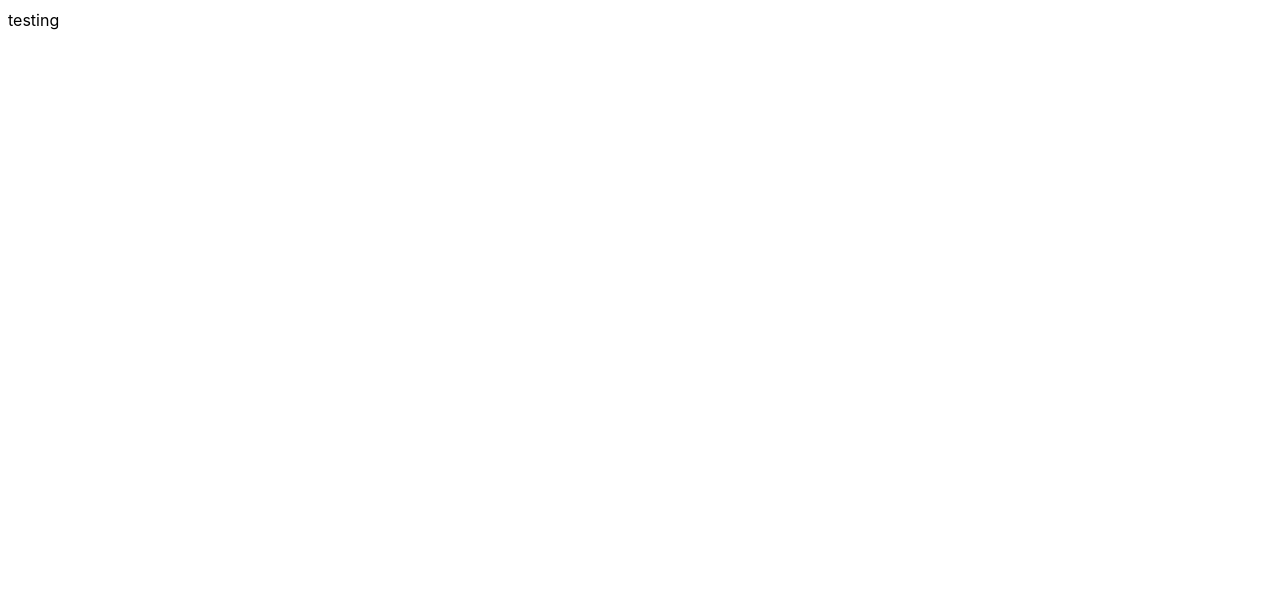
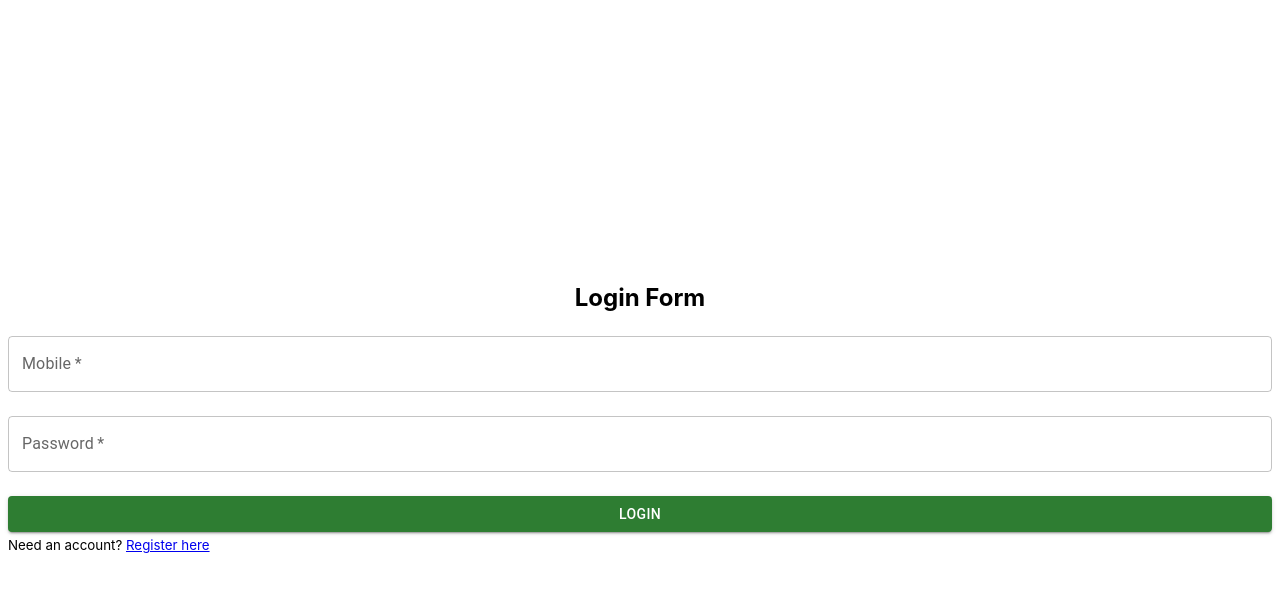
Before and after one commit to pavankumar123456123456/power-meter-scanner, a React (Vite) app: page /login in a window 1280 px wide. Shown: the top 592 px of the page. Built offline with nearby package versions, Linux system fonts and the light colour scheme.

Commit message:
added login

```diff
--- a/src/App.jsx
+++ b/src/App.jsx
@@ -1,7 +1,15 @@
 import './App.css';
+import { Route, Routes } from 'react-router-dom';
+import Login from './components/Login';
 
 function App() {
-  return <>testing</>;
+  return (
+    <div>
+      <Routes>
+        <Route exact path="/login" element={<Login />} />
+      </Routes>
+    </div>
+  );
 }
 
 export default App;
--- /dev/null
+++ b/src/components/Login.jsx
@@ -0,0 +1,73 @@
+import React from 'react';
+import { TextField, Button, Grid } from '@mui/material';
+import { Link } from 'react-router-dom';
+
+const Login = () => {
+  const [mobile, setMobile] = React.useState('');
+  const [password, setPassword] = React.useState('');
+  return (
+    <div>
+      <Grid
+        style={{
+          height: '100vh',
+          display: 'flex',
+          flexDirection: 'column',
+          justifyContent: 'center',
+        }}
+      >
+        <Grid item xs={12}>
+          <form autoComplete="off" onSubmit={() => {}}>
+            <h2
+              style={{
+                display: 'flex',
+                width: '100%',
+                justifyContent: 'center',
+              }}
+            >
+              Login Form
+            </h2>
+            <TextField
+              label="Mobile"
+              onChange={(e) => setMobile(e.target.value)}
+              required
+              variant="outlined"
+              color="secondary"
+              type="number"
+              onInput={(e) => {
+                e.target.value = Math.max(0, parseInt(e.target.value))
+                  .toString()
+                  .slice(0, 10);
+              }}
+              sx={{ mb: 3 }}
+              fullWidth
+              value={mobile}
+              // error={emailError}
+            />
+            <TextField
+              label="Password"
+              onChange={(e) => setPassword(e.target.value)}
+              required
+              variant="outlined"
+              color="secondary"
+              type="password"
+              value={password}
+              // error={passwordError}
+              fullWidth
+              sx={{ mb: 3 }}
+            />
+            <Button variant="contained" color="success" type="submit" fullWidth>
+              Login
+            </Button>
+          </form>
+        </Grid>
+        <Grid item xs={12}>
+          <small>
+            Need an account? <Link to="/register">Register here</Link>
+          </small>
+        </Grid>
+      </Grid>
+    </div>
+  );
+};
+
+export default Login;
```
